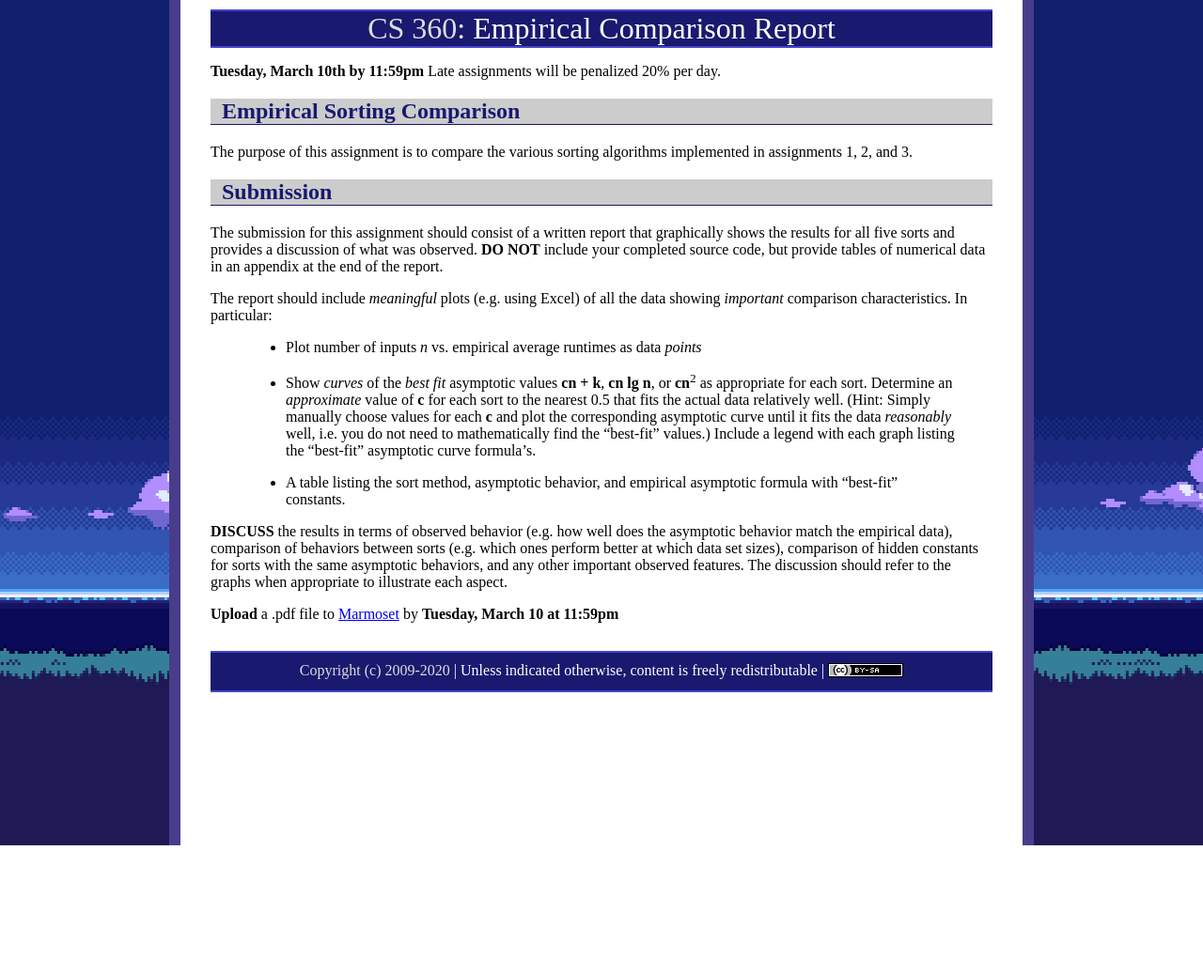
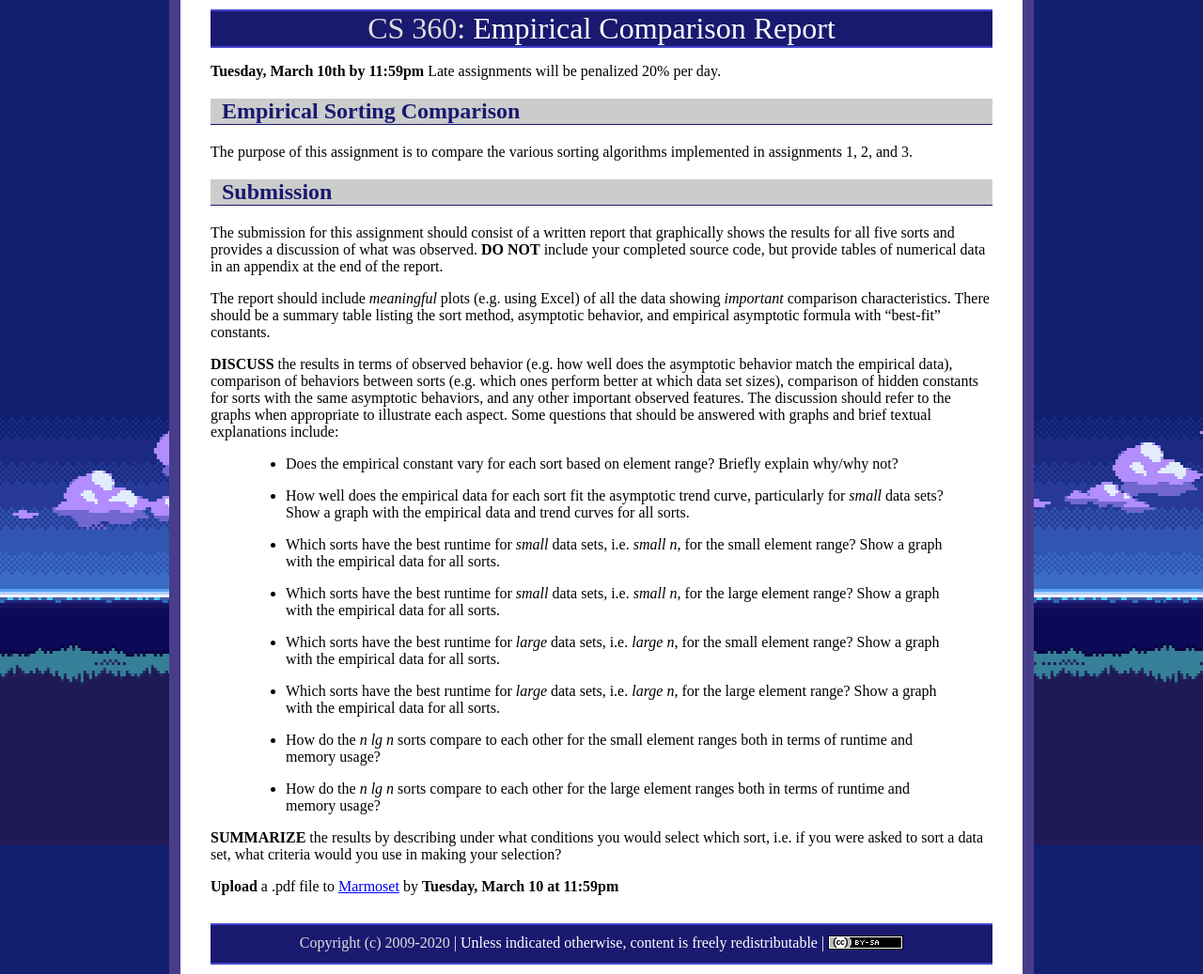
Before and after one commit to ycpcs/cs360-spring2020, a Jekyll site: the page built from assign/emp_comp.md, in a window 1280 px wide. Shown: the whole page at 94% size. Built offline with Jekyll 4.4.1, drawn with Linux system fonts in a browser that asks for light colours; before the commit the page ends 900 px from its top, so only the background shows below that.

Commit message:
update emp report description
update emp report description

```diff
--- a/assign/emp_comp.md
+++ b/assign/emp_comp.md
@@ -15,14 +15,26 @@ Submission
 
 The submission for this assignment should consist of a written report that graphically shows the results for all five sorts and provides a discussion of what was observed. **DO NOT** include your completed source code, but provide tables of numerical data in an appendix at the end of the report.
 
-The report should include *meaningful* plots (e.g. using Excel) of all the data showing *important* comparison characteristics. In particular:
+The report should include *meaningful* plots (e.g. using Excel) of all the data showing *important* comparison characteristics. There should be a summary table listing the sort method, asymptotic behavior, and empirical asymptotic formula with "best-fit" constants.
 
-> -   Plot number of inputs *n* vs. empirical average runtimes as data *points*
+**DISCUSS** the results in terms of observed behavior (e.g. how well does the asymptotic behavior match the empirical data), comparison of behaviors between sorts (e.g. which ones perform better at which data set sizes), comparison of hidden constants for sorts with the same asymptotic behaviors, and any other important observed features. The discussion should refer to the graphs when appropriate to illustrate each aspect. Some questions that should be answered with graphs and brief textual explanations include:
 
-> -   Show *curves* of the *best fit* asymptotic values **cn + k**, **cn lg n**, or **cn**<sup>2</sup> as appropriate for each sort. Determine an *approximate* value of **c** for each sort to the nearest 0.5 that fits the actual data relatively well. (Hint: Simply manually choose values for each **c** and plot the corresponding asymptotic curve until it fits the data *reasonably* well, i.e. you do not need to mathematically find the "best-fit" values.) Include a legend with each graph listing the "best-fit" asymptotic curve formula's.
+>-   Does the empirical constant vary for each sort based on element range? Briefly explain why/why not?
 
-> -   A table listing the sort method, asymptotic behavior, and empirical asymptotic formula with "best-fit" constants.
+>-   How well does the empirical data for each sort fit the asymptotic trend curve, particularly for *small* data sets? Show a graph with the empirical data and trend curves for all sorts.
 
-**DISCUSS** the results in terms of observed behavior (e.g. how well does the asymptotic behavior match the empirical data), comparison of behaviors between sorts (e.g. which ones perform better at which data set sizes), comparison of hidden constants for sorts with the same asymptotic behaviors, and any other important observed features. The discussion should refer to the graphs when appropriate to illustrate each aspect.
+>-   Which sorts have the best runtime for *small* data sets, i.e. *small n*, for the small element range? Show a graph with the empirical data for all sorts.
+
+>-   Which sorts have the best runtime for *small* data sets, i.e. *small n*, for the large element range? Show a graph with the empirical data for all sorts.
+
+>-   Which sorts have the best runtime for *large* data sets, i.e. *large n*, for the small element range? Show a graph with the empirical data for all sorts.
+
+>-   Which sorts have the best runtime for *large* data sets, i.e. *large n*, for the large element range? Show a graph with the empirical data for all sorts.
+
+>-   How do the *n lg n* sorts compare to each other for the small element ranges both in terms of runtime and memory usage?
+
+>-   How do the *n lg n* sorts compare to each other for the large element ranges both in terms of runtime and memory usage?
+
+**SUMMARIZE** the results by describing under what conditions you would select which sort, i.e. if you were asked to sort a data set, what criteria would you use in making your selection?
 
 **Upload** a .pdf file to [Marmoset](https://cs.ycp.edu/marmoset/login) by **Tuesday, March 10 at 11:59pm**
```
